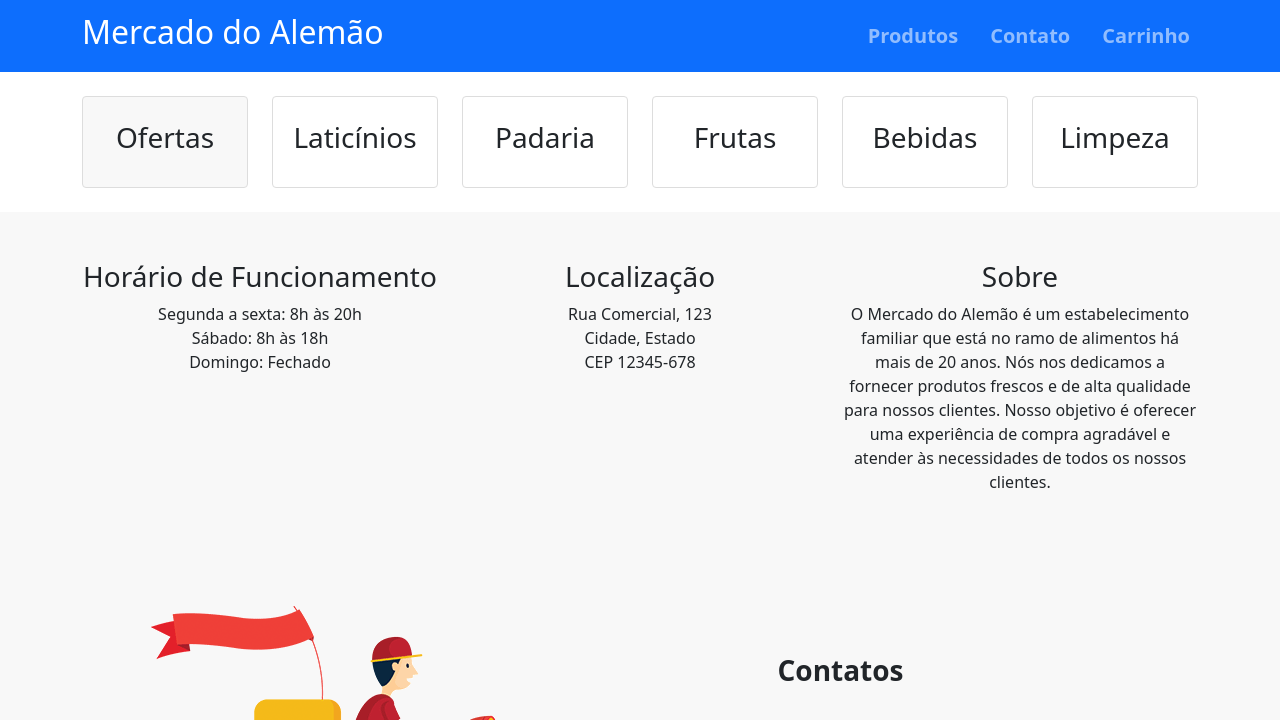
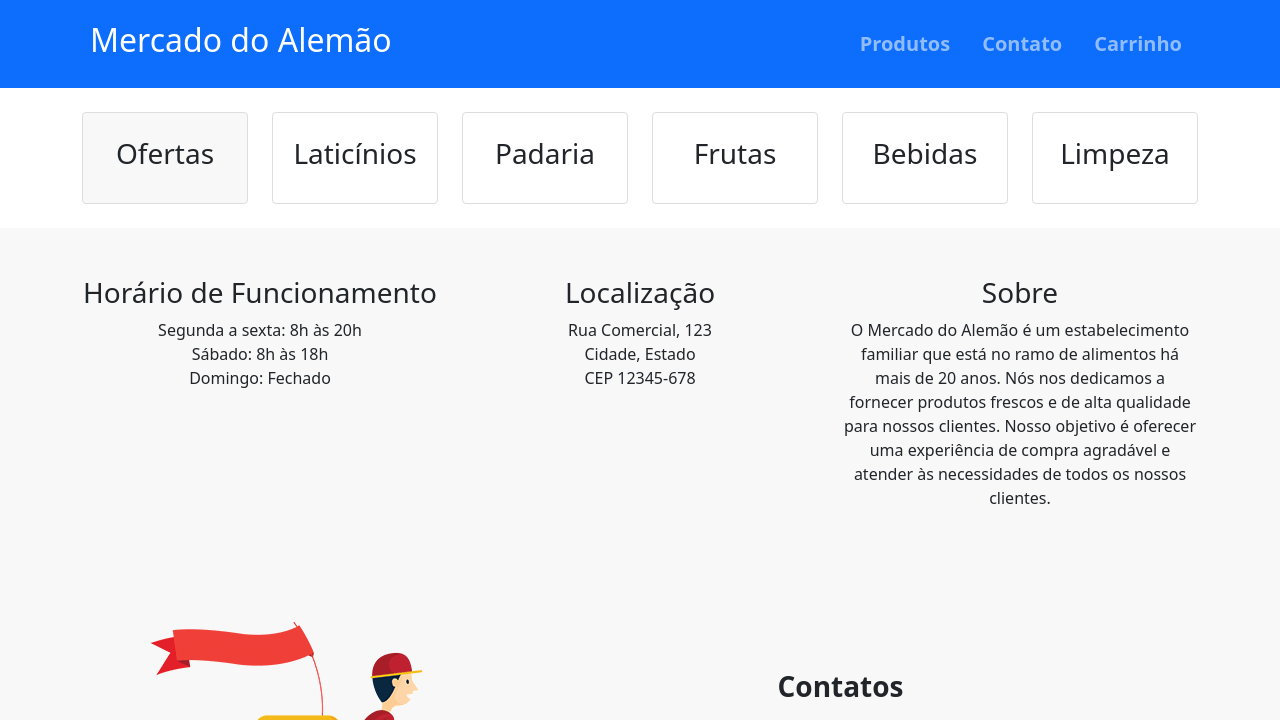
Before and after one commit to CleitonLahm/mercado-do-alemao, a plain HTML site: page index.html in a window 1280 px wide. Shown: the top 720 px of the page. Drawn offline with nearby package versions, Linux system fonts and the light colour scheme.

Commit message:
corrigindo bugs

```diff
--- a/index.html
+++ b/index.html
@@ -13,21 +13,22 @@
     <div class="container">
       <nav class="navbar navbar-expand-lg navbar-dark">
         <a class="navbar-brand" href="#">
-          <h2>Mercado do Alemão</h2>
+          <h2 class="p-2">Mercado do Alemão</h2>
         </a>
-        <button class="navbar-toggler" type="button" data-toggle="collapse" data-target="#navbarNav" aria-controls="navbarNav" aria-expanded="false" aria-label="Toggle navigation">
+        <button class="navbar-toggler" type="button" data-bs-toggle="collapse" data-bs-target="#navbarNav" aria-controls="navbarNav" aria-expanded="false" aria-label="Toggle navigation">
           <span class="navbar-toggler-icon"></span>
         </button>
+
         <div class="collapse navbar-collapse justify-content-end" id="navbarNav">
           <ul class="navbar-nav fw-bold fs-5">
             <li class="nav-item">
-              <a class="nav-link" href="#">Produtos</a>
+              <a class="nav-link p-3" href="#">Produtos</a>
             </li>
             <li class="nav-item">
-              <a class="nav-link mx-3" href="#">Contato</a>
+              <a class="nav-link p-3" href="#">Contato</a>
             </li>
             <li class="nav-item">
-              <a class="nav-link nav-carrinho" href="#">Carrinho</a>
+              <a class="nav-link nav-carrinho p-3" href="#">Carrinho</a>
             </li>
           </ul>
         </div>
@@ -40,44 +41,44 @@
     <div class="container">
       <div class="row">
         <div class="col-md-2 col-sm-4">
-          <div class="food-card promo-card p-4 text-center">
+          <div class="food-card promo-card text-center">
             <div class="card-content d-flex text-center justify-content-center h-100">
-              <h3><a href="#ofertas" class="nav-link">Ofertas</a></h3>
+              <h3><a href="#ofertas" class="nav-link p-4">Ofertas</a></h3>
             </div>
           </div>
         </div>
         <div class="col-md-2 col-sm-4">
-          <div class="food-card p-4 text-center">
+          <div class="food-card text-center">
             <div class="card-content d-flex text-center justify-content-center h-100">
-              <h3>Laticínios</h3>
+              <h3 class="p-4">Laticínios</h3>
             </div>
           </div>
         </div>
         <div class="col-md-2 col-sm-4">
-          <div class="food-card p-4 text-center">
+          <div class="food-card text-center">
             <div class="card-content d-flex text-center justify-content-center h-100">
-              <h3>Padaria</h3>
+              <h3 class="p-4">Padaria</h3>
             </div>
           </div>
         </div>
         <div class="col-md-2 col-sm-4">
-          <div class="food-card p-4 text-center">
+          <div class="food-card text-center">
             <div class="card-content d-flex text-center justify-content-center h-100">
-              <h3>Frutas</h3>
+              <h3 class="p-4">Frutas</h3>
             </div>
           </div>
         </div>
         <div class="col-md-2 col-sm-4">
-          <div class="food-card p-4 text-center">
+          <div class="food-card text-center">
             <div class="card-content d-flex text-center justify-content-center h-100">
-              <h3>Bebidas</h3>
+              <h3 class="p-4">Bebidas</h3>
             </div>
           </div>
         </div>
         <div class="col-md-2 col-sm-4">
-          <div class="food-card p-4 text-center">
+          <div class="food-card text-center">
             <div class="card-content d-flex text-center justify-content-center h-100">
-              <h3>Limpeza</h3>
+              <h3 class="p-4">Limpeza</h3>
             </div>
           </div>
         </div>
@@ -232,7 +233,7 @@
     </div>
   </section>
 
-  <script src="https://cdn.jsdelivr.net/npm/bootstrap@5.3.0/dist/js/bootstrap.bundle.min.js
-"></script>
+  <script src="https://cdn.jsdelivr.net/npm/bootstrap@5.3.0/dist/js/bootstrap.bundle.min.js"></script>
+
 </body>
 </html>
--- a/style.css
+++ b/style.css
@@ -48,3 +48,7 @@
   color: #555;
   margin-left: 10px;
 }
+
+h3.p-4{
+  cursor: pointer;
+}
```
